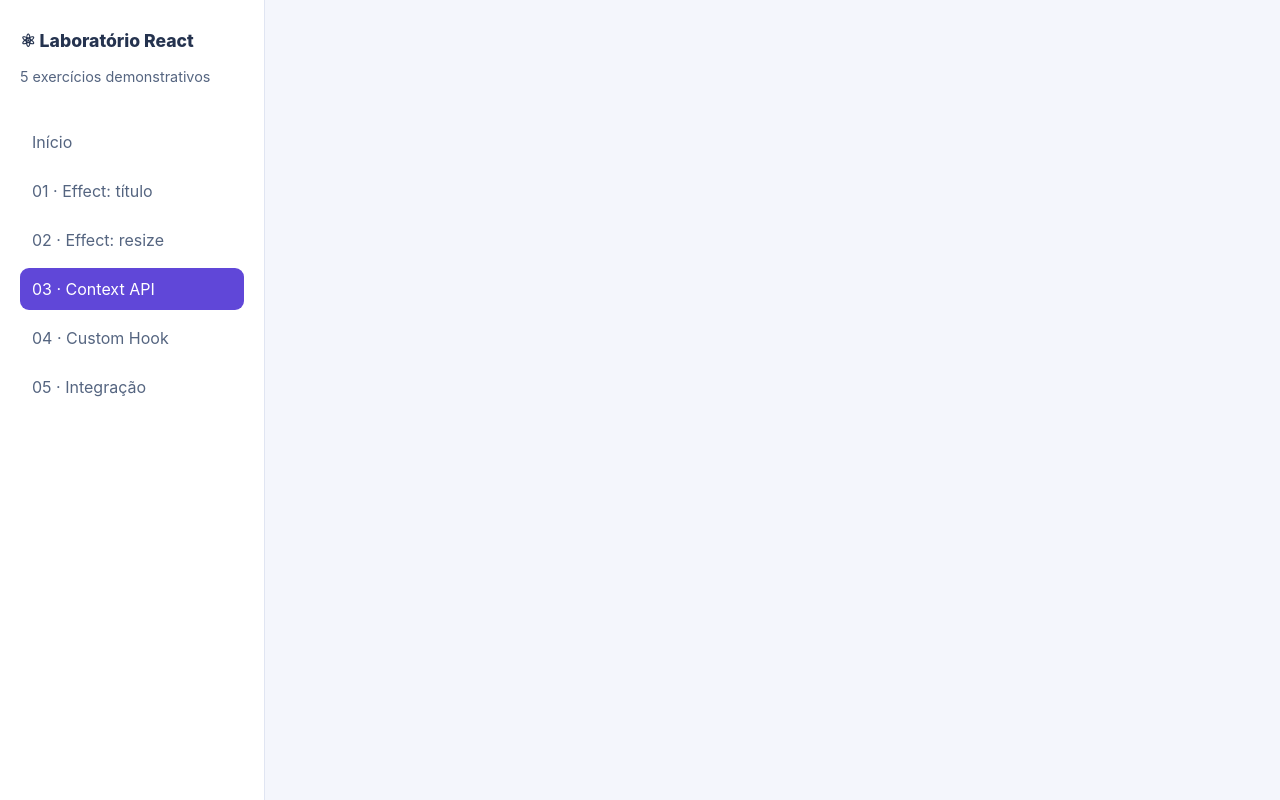
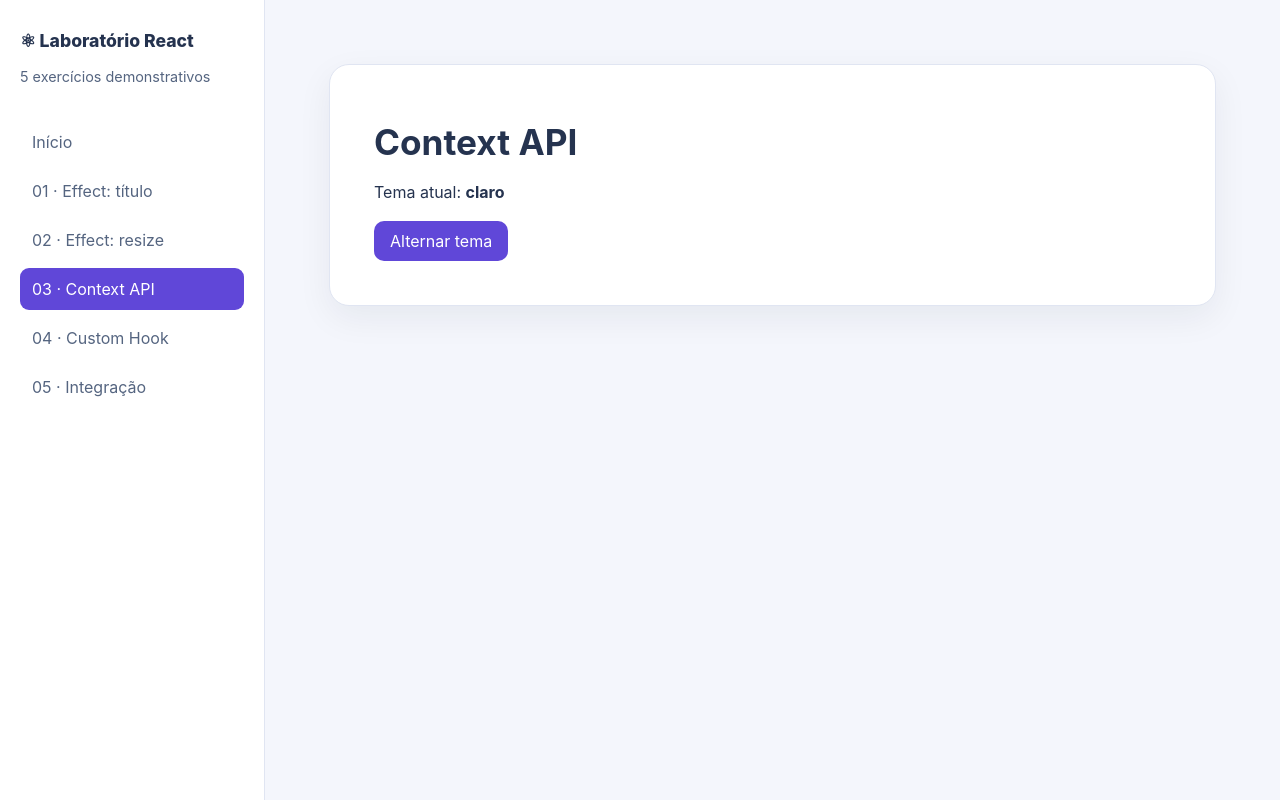
Before and after one commit to vitorcgo/react-hooks-lab-tsi, a React (Vite) app: page /exercicio-3 in a window 1280 px wide. Built offline with nearby package versions, Linux system fonts and the light colour scheme.

Commit message:
feat: exercicio-3

```diff
--- a/src/context/ThemeContext.jsx
+++ b/src/context/ThemeContext.jsx
@@ -1,18 +1,19 @@
 import { createContext, useState } from 'react';
 
-// Exporta o contexto junto ao provedor para uso nas páginas do laboratório.
+// Cria o contexto; o valor será disponibilizado pelo Provider.
 // eslint-disable-next-line react-refresh/only-export-components
 export const ThemeContext = createContext(null);
 
 export function ThemeProvider({ children }) {
+  // O estado está acima das páginas da aplicação.
   const [tema, setTema] = useState('claro');
 
   function alternarTema() {
-    setTema((atual) => (atual === 'claro' ? 'escuro' : 'claro'));
+    setTema(anterior => anterior === 'claro' ? 'escuro' : 'claro');
   }
 
   return (
-    <ThemeContext.Provider value={{ tema, setTema, alternarTema }}>
+    <ThemeContext.Provider value={{ tema, alternarTema }}>
       {children}
     </ThemeContext.Provider>
   );
--- a/src/pages/Ex03Context.jsx
+++ b/src/pages/Ex03Context.jsx
@@ -1,3 +1,15 @@
+import { useContext } from 'react';
+import { ThemeContext } from '../context/ThemeContext.jsx';
+
 export default function Ex03Context() {
-  return null
+  // Consome valor compartilhado sem passar props intermediárias.
+  const { tema, alternarTema } = useContext(ThemeContext);
+
+  return (
+    <section className="panel">
+      <h1>Context API</h1>
+      <p>Tema atual: <strong>{tema}</strong></p>
+      <button onClick={alternarTema}>Alternar tema</button>
+    </section>
+  );
 }
```
